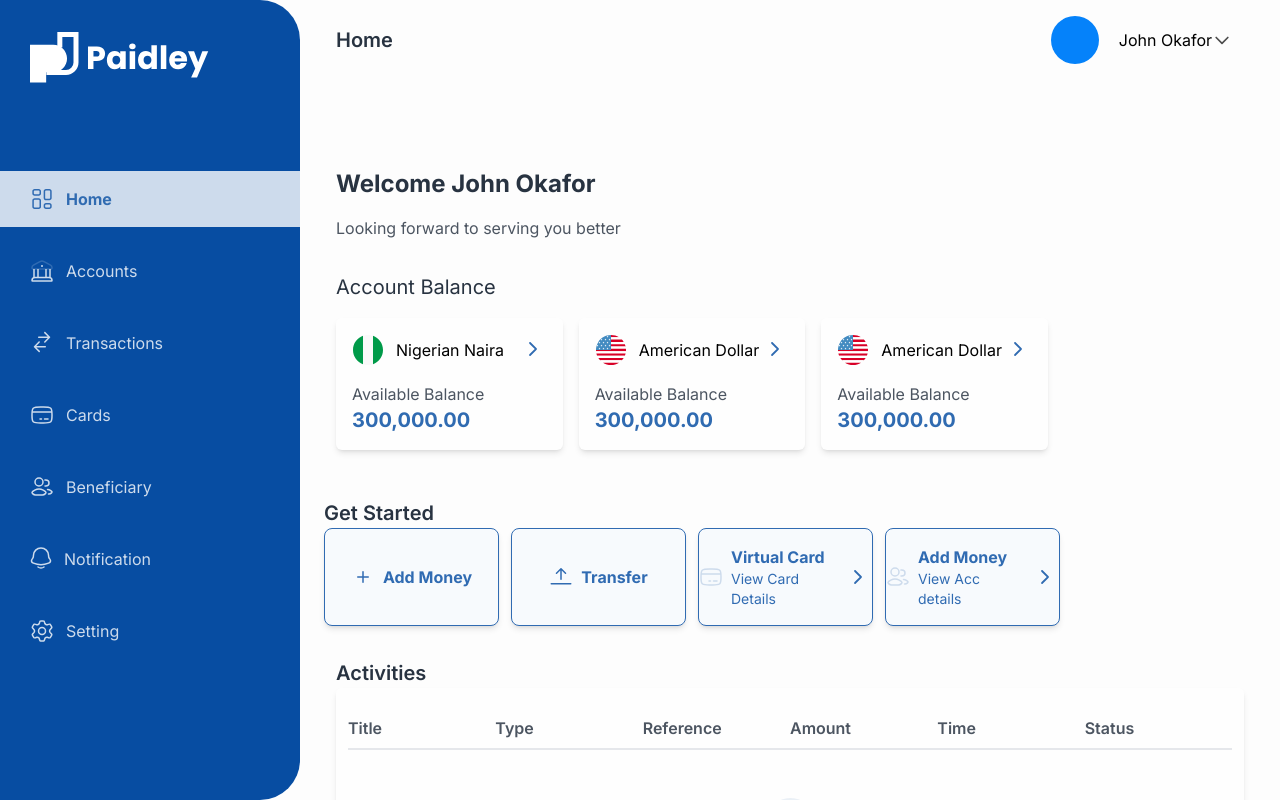
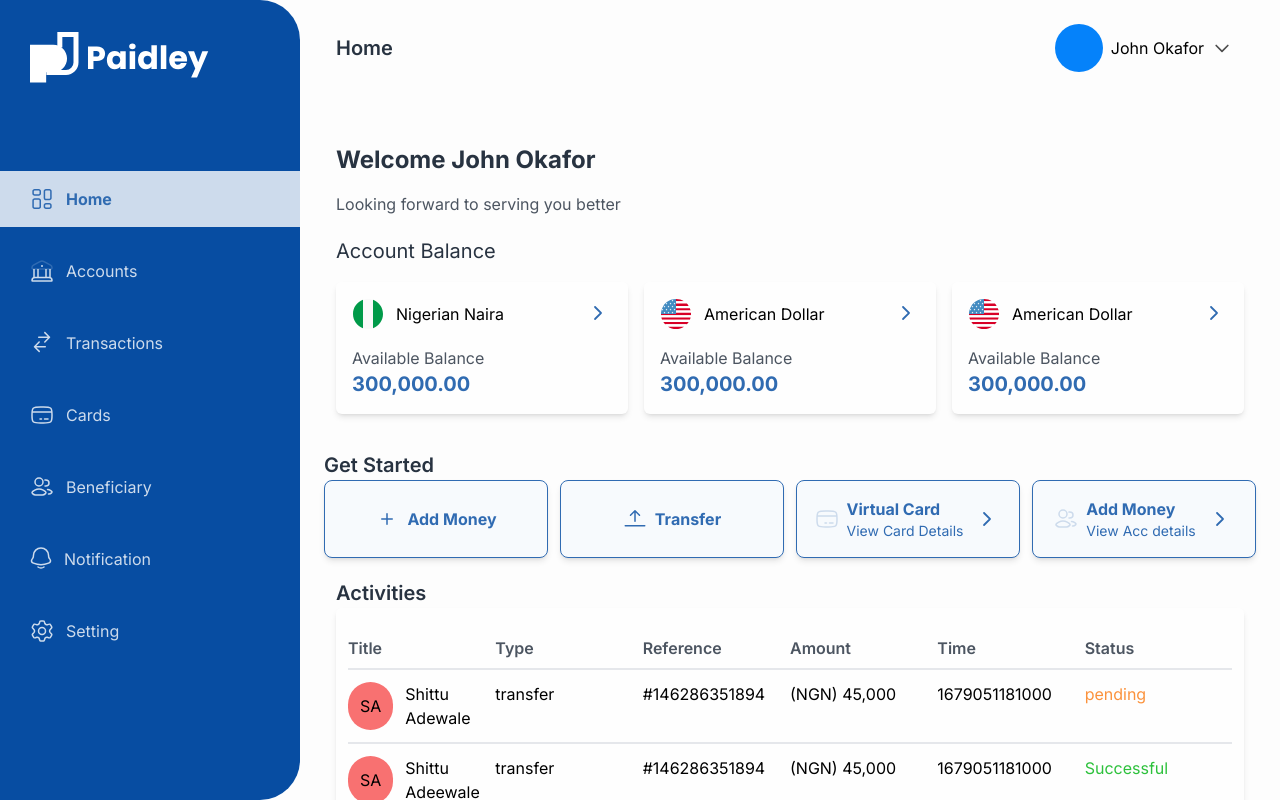
Before and after one commit to superwaih/paidley, a Next.js app: page /dashboard in a window 1280 px wide. Built offline with nearby package versions, Linux system fonts and the light colour scheme.

Commit message:
started cards

```diff
--- a/components/dashboard/SimpleNav.jsx
+++ b/components/dashboard/SimpleNav.jsx
@@ -1,5 +1,4 @@
 import { useDashboardProvider } from "@/context/DashboardProvider";
-import { MenuIcon } from "@/public/svgs/MenuIcon";
 import React, { useState } from "react";
 import { AiOutlineClose, AiOutlineMenu } from "react-icons/ai";
 import MobileSidebar from "./mobile-componets/MobileSidebar";
@@ -13,28 +12,30 @@ const solutions = [
     name: "My Profile",
     description: "Measure actions your users take",
     href: "##",
-    icon: IconOne,
+
   },
   {
     name: "Logout",
     description: "Create your own targeted content",
     href: "##",
-    icon: IconTwo,
   },
 
 ];
 const SimpleNav = ({ title, user }) => {
   const { showMenu, setShowMenu } = useDashboardProvider();
-  //  const [showMenu, setShowMenu] = useState(false)
   return (
     <div className="relative">
-      <div className="md:px-9 py-4 px-6">
-        <div className="flex justify-between items-center">
+      <div className="md:px-9 py-4 px-3">
+        <div className="flex md:flex-row flex-row-reverse justify-between items-center">
           <h3 className="font-semibold hidden md:inline-block capitalize normal-text text-xl">
             {title}
           </h3>
+
+          <div onClick={() => setShowMenu(!showMenu)} className="flex md:hidden duration-300 ">
+            {showMenu ?<AiOutlineClose className="text-2xl text-brand-color" />  :  <AiOutlineMenu className="text-2xl text-brand-color" />}
+          </div>
           <div className="flex  items-center gap-1 md:gap-2">
-            <div className="md:w-12 w-8 h-8 md:h-12 rounded-full bg-brand-blue"></div>
+            {/* <div className="md:w-12 w-8 h-8 md:h-12 rounded-full bg-brand-blue"></div> */}
             <div className="">
               <Popover className="relative">
                 {({ open }) => (
@@ -42,9 +43,11 @@ const SimpleNav = ({ title, user }) => {
                     <Popover.Button
                       className={`
                 ${open ? "" : "text-opacity-90"}
-                group inline-flex items-center rounded-md px-3 py-2 text-base font-medium  hover:text-opacity-100 focus:outline-none focus-visible:ring-2 focus-visible:ring-white focus-visible:ring-opacity-75`}
+                group inline-flex items-center gap-2 rounded-md px-3 py-2 text-base font-medium  hover:text-opacity-100 focus:outline-none focus-visible:ring-2 focus-visible:ring-white focus-visible:ring-opacity-75`}
                     >
-                      <span>John Okafor</span>
+            <div className="md:w-12 w-8 h-8 md:h-12 rounded-full bg-brand-blue"></div>
+
+                      <span> John Okafor</span>
                       <HiOutlineChevronDown
                         className={`${open ? "" : "text-opacity-70"}
                    text-black text-xl transition duration-150 ease-in-out group-hover:text-opacity-80`}
@@ -72,6 +75,7 @@ const SimpleNav = ({ title, user }) => {
                                 {/* <div className="flex h-10 w-10 shrink-0 items-center justify-center text-white sm:h-12 sm:w-12">
                                   <item.icon aria-hidden="true" />
                                 </div> */}
+
                                 <div className="">
                                   <p className="text-md font-medium text-gray-900">
                                     {item.name}
@@ -89,6 +93,8 @@ const SimpleNav = ({ title, user }) => {
                 )}
               </Popover>
             </div>
+
+
           </div>
         </div>
       </div>
@@ -99,82 +105,3 @@ const SimpleNav = ({ title, user }) => {
 };
 
 export default SimpleNav;
-
-function IconOne() {
-  return (
-    <svg
-      width="48"
-      height="48"
-      viewBox="0 0 48 48"
-      fill="none"
-      xmlns="http://www.w3.org/2000/svg"
-    >
-      <rect width="48" height="48" rx="8" fill="#FFEDD5" />
-      <path
-        d="M24 11L35.2583 17.5V30.5L24 37L12.7417 30.5V17.5L24 11Z"
-        stroke="#FB923C"
-        strokeWidth="2"
-      />
-      <path
-        fillRule="evenodd"
-        clipRule="evenodd"
-        d="M16.7417 19.8094V28.1906L24 32.3812L31.2584 28.1906V19.8094L24 15.6188L16.7417 19.8094Z"
-        stroke="#FDBA74"
-        strokeWidth="2"
-      />
-      <path
-        fillRule="evenodd"
-        clipRule="evenodd"
-        d="M20.7417 22.1196V25.882L24 27.7632L27.2584 25.882V22.1196L24 20.2384L20.7417 22.1196Z"
-        stroke="#FDBA74"
-        strokeWidth="2"
-      />
-    </svg>
-  );
-}
-
-function IconTwo() {
-  return (
-    <svg
-      width="48"
-      height="48"
-      viewBox="0 0 48 48"
-      fill="none"
-      xmlns="http://www.w3.org/2000/svg"
-    >
-      <rect width="48" height="48" rx="8" fill="#FFEDD5" />
-      <path
-        d="M28.0413 20L23.9998 13L19.9585 20M32.0828 27.0001L36.1242 34H28.0415M19.9585 34H11.8755L15.9171 27"
-        stroke="#FB923C"
-        strokeWidth="2"
-      />
-      <path
-        fillRule="evenodd"
-        clipRule="evenodd"
-        d="M18.804 30H29.1963L24.0001 21L18.804 30Z"
-        stroke="#FDBA74"
-        strokeWidth="2"
-      />
-    </svg>
-  );
-}
-
-function IconThree() {
-  return (
-    <svg
-      width="48"
-      height="48"
-      viewBox="0 0 48 48"
-      fill="none"
-      xmlns="http://www.w3.org/2000/svg"
-    >
-      <rect width="48" height="48" rx="8" fill="#FFEDD5" />
-      <rect x="13" y="32" width="2" height="4" fill="#FDBA74" />
-      <rect x="17" y="28" width="2" height="8" fill="#FDBA74" />
-      <rect x="21" y="24" width="2" height="12" fill="#FDBA74" />
-      <rect x="25" y="20" width="2" height="16" fill="#FDBA74" />
-      <rect x="29" y="16" width="2" height="20" fill="#FB923C" />
-      <rect x="33" y="12" width="2" height="24" fill="#FB923C" />
-    </svg>
-  );
-}
--- a/components/dashboard/SingleTransaction.jsx
+++ b/components/dashboard/SingleTransaction.jsx
@@ -4,25 +4,42 @@ const SingleTransaction = ({transaction}) => {
 
   return (
     <div>
-      <ul className='grid grid-cols-6 py-3 border-b-2 hover:bg-[#E4F1FD] hover:scale-105 cursor-pointer hover:rounded-md duration-300'>
+      <ul className='hidden md:grid sm:grid-cols-2 md:grid-cols-3 lg:grid-cols-5 xl:grid-cols-6 py-3 border-b-2 hover:bg-[#E4F1FD] place-content-center hover:scale-105 cursor-pointer hover:rounded-md duration-300'>
         <li className='flex items-center gap-3'>
           <div className='p-3 bg-red-400 rounded-full'>SA</div>
           {transaction.fullname}
         </li>
-        <li>
+        <li className='hidden lg:inline-block'>
           {transaction.type}
         </li>
-        <li>
+        <li className='hidden  xl:inline-block'>
           {transaction.reference}
         </li>
         <li>
           {transaction.amount}
         </li>
-        <li>
+        <li className='hidden lg:inline-block'>
           {transaction.time}
         </li>
         <li className={transaction.status === "Successful" ? "text-[#2DC13C]" : transaction.status === "pending" ? "text-orange-400" : "text-red-400"}>
           {transaction.status}
+        </li>
+      </ul>
+
+      <ul className='flex md:hidden gap-1 justify-between'>
+        <li className='flex gap-1 pb-4'>
+        <div className='p-3 h-12 w-12 bg-red-400 rounded-full'>SA</div>
+        <div>
+          <h3 className='font-semibold'>Shey Ade</h3>
+          <p className='gray-text text-[12px]'>2 Sept 2023</p>
+        </div>
+        </li>
+        <li className='flex gap-1 '>
+          <h3 className='font-bold '>NGN</h3>
+          <div className='horizontal  items-end'>
+            <h4>-400.00</h4>
+            <p className={transaction.status === "Successful" ? "text-[#2DC13C]" : transaction.status === "pending" ? "text-orange-400" : "text-red-400"}>{transaction.status}</p>
+          </div>
         </li>
       </ul>
     </div>
--- a/components/dashboard/TransactionsTable.jsx
+++ b/components/dashboard/TransactionsTable.jsx
@@ -49,28 +49,55 @@ const mocktrans = [
         time: Date.now(),
         status: "failed"
     },
+    {
+        id: 37,
+        fullname:"Shittu Adeewale",
+        type: "transfer",
+        reference: "#146286351894",
+        amount: "(NGN) 45,000",
+        time: Date.now(),
+        status: "Successful"
+    },
+    {
+        id: 49,
+        fullname:"Shittu Adeewale",
+        type: "transfer",
+        reference: "#146286351894",
+        amount: "(NGN) 45,000",
+        time: Date.now(),
+        status: "failed"
+    },
+    {
+        id: 95,
+        fullname:"Shittu Adeewale",
+        type: "transfer",
+        reference: "#146286351894",
+        amount: "(NGN) 45,000",
+        time: Date.now(),
+        status: "failed"
+    },
 ]
 const TransactionsTable = () => {
   return (
     <div className='w-full bg-[#FEFEFE] px-3 py-5 md:rounded-md md:shadow-md'>
-        <div className='hidden md:grid grid-cols-6 border-b-2 py-2'>
+        <div className='hidden md:grid md:grid-cols-3 lg:grid-cols-5 xl:grid-cols-6 border-b-2 py-2'>
 
             <h3 className='text-[#4C5561] font-semibold'>Title</h3>
-            <h3 className='text-[#4C5561] font-semibold'>Type</h3>
-            <h3 className='text-[#4C5561] font-semibold'>Reference</h3>
-            <h3 className='text-[#4C5561] font-semibold'>Amount</h3>
-            <h3 className='text-[#4C5561] font-semibold'>Time</h3>
-            <h3 className='text-[#4C5561] font-semibold'>Status</h3>
+            <h3 className='text-[#4C5561] hiddden   font-semibold'>Type</h3>
+            <h3 className='text-[#4C5561] hidden xl:inline-block font-semibold'>Reference</h3>
+            <h3 className='text-[#4C5561]  font-semibold'>Amount</h3>
+            <h3 className='text-[#4C5561]  lg:inline-block hidden  font-semibold'>Time</h3>
+            <h3 className='text-[#4C5561] lg:inline-block hidden font-semibold'>Status</h3>
 
         </div>
-        {/* <div>
+        <div>
             {mocktrans.map((trans) =>(
                 <SingleTransaction transaction={trans} key={trans.id} />
             ))}
+        </div>
+        {/* <div className='flex justify-center items-center'>
+            <EmptyState />
         </div> */}
-        <div className='flex justify-center items-center'>
-            <EmptyState />
-        </div>
         </div>
   )
 }
--- a/components/dashboard/mobile-componets/MobileSidebar.jsx
+++ b/components/dashboard/mobile-componets/MobileSidebar.jsx
@@ -15,9 +15,9 @@ const MobileSidebar = () => {
     <motion.div
     initial='hidden'
     whileInView={'show'}
-     variants={fadeIn("right")}
+    variants={fadeIn("right")}
 
-    className='bg-white bottom-0 shadow-md py-8 left-0 top-0  md:hidden max-w-2xl    h-screen absolute'>
+    className='bg-white bottom-0 shadow-md py-8 left-0 top-0  md:hidden max-w-3xl    h-screen absolute'>
     <div className='m-auto flex-1 w-[80%]'>
         <Image
             width={0}
--- a/pages/dashboard/index.js
+++ b/pages/dashboard/index.js
@@ -20,7 +20,7 @@ const DashboardPage = () => {
         <link rel="icon" href="/favicon.ico" />
       </Head>
     <DashboardLayout>
-      <div className='flex flex-col space-y-8'>
+      <div className='flex flex-col space-y-5'>
 
         {/* Heading */}
        <div className=''>
@@ -30,13 +30,13 @@ const DashboardPage = () => {
         <div className='px-4'>
         <MobileBalance />
         </div>
-        <div className='hidden px-9 md:flex flex-col space-y-4 pt-6'>
+        <div className='hidden px-9 md:flex flex-col space-y-4 pt-2'>
           <h3 className='normal-text text-2xl font-bold'>Welcome John Okafor</h3>
           <p className='gray-text'>Looking forward to serving you better</p>
         </div>
 
 
-        <div className='w-[80%] px-9 hidden md:inline-block '>
+        <div className='px-9 hidden md:inline-block '>
           <h4 className='normal-text text-[20px]'>Account Balance</h4>
           <div className='grid grid-cols-1 md:grid-cols-2 gap-4 lg:grid-cols-3 py-4 w-full justify-between'>
           <BalanceCard type={"naira"} />
@@ -45,7 +45,7 @@ const DashboardPage = () => {
           </div>
         </div>
 
-        <div className='w-[80%] px-6 hidden md:inline-block'>
+        <div className=' px-6 hidden md:inline-block'>
           <h4 className='normal-text font-semibold text-[20px]'>Get Started</h4>
           <GetStartedCard />
         </div>
```
